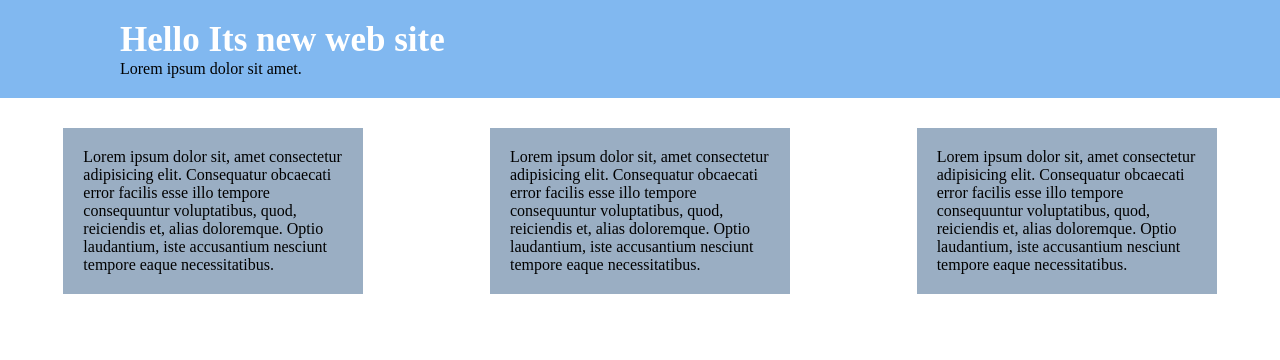
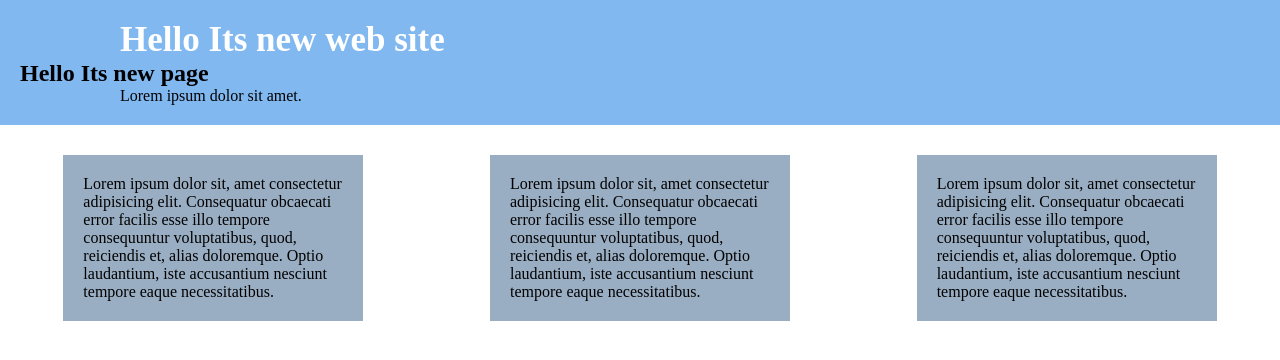
Before and after one commit to FayzullayevImomali/FayzullayevImomali2.github.io, a plain HTML site: page index.html in a window 1280 px wide. Drawn offline with Linux system fonts and the light colour scheme.

Commit message:
Update index.html

```diff
--- a/index.html
+++ b/index.html
@@ -11,6 +11,7 @@
 
    <nav class="navbar navbar-expand">
       <h1>Hello Its new web site</h1>
+      <h2> Hello Its new page</h2>
       <p>Lorem ipsum dolor sit amet.</p>
    </nav>
 
```
